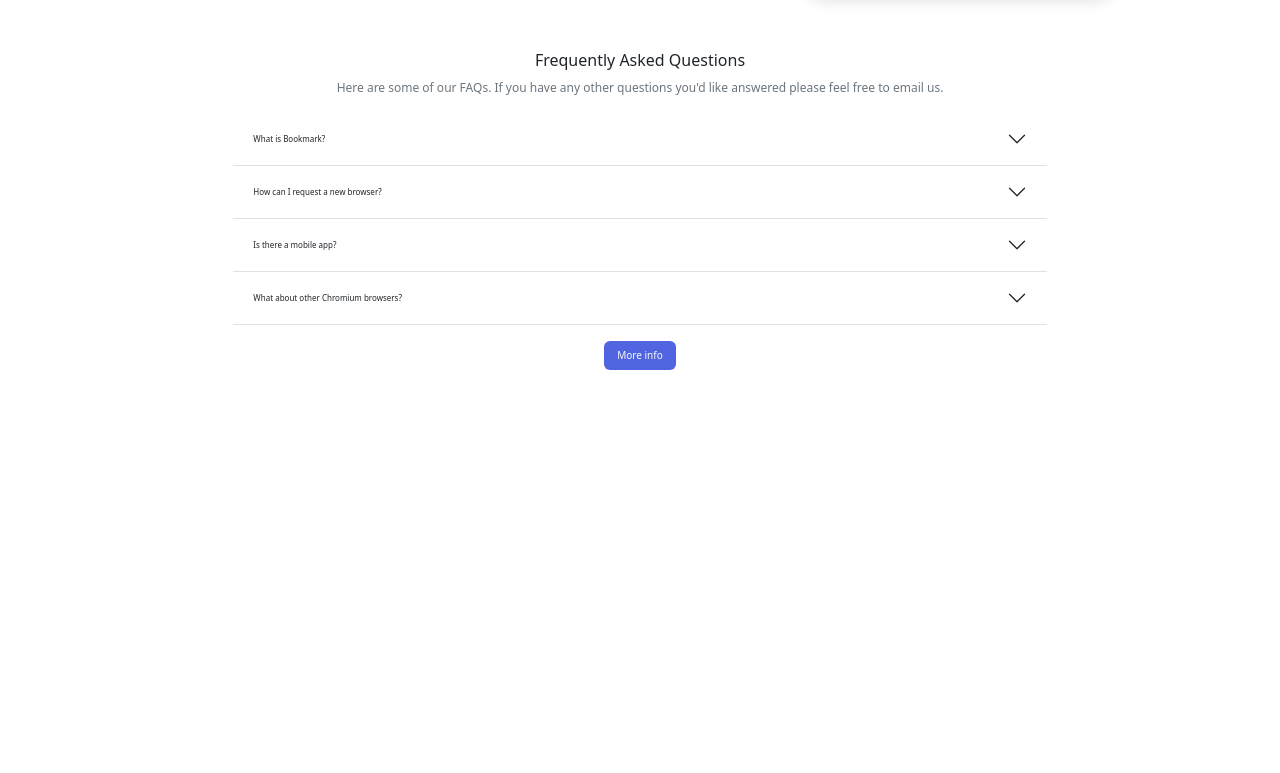
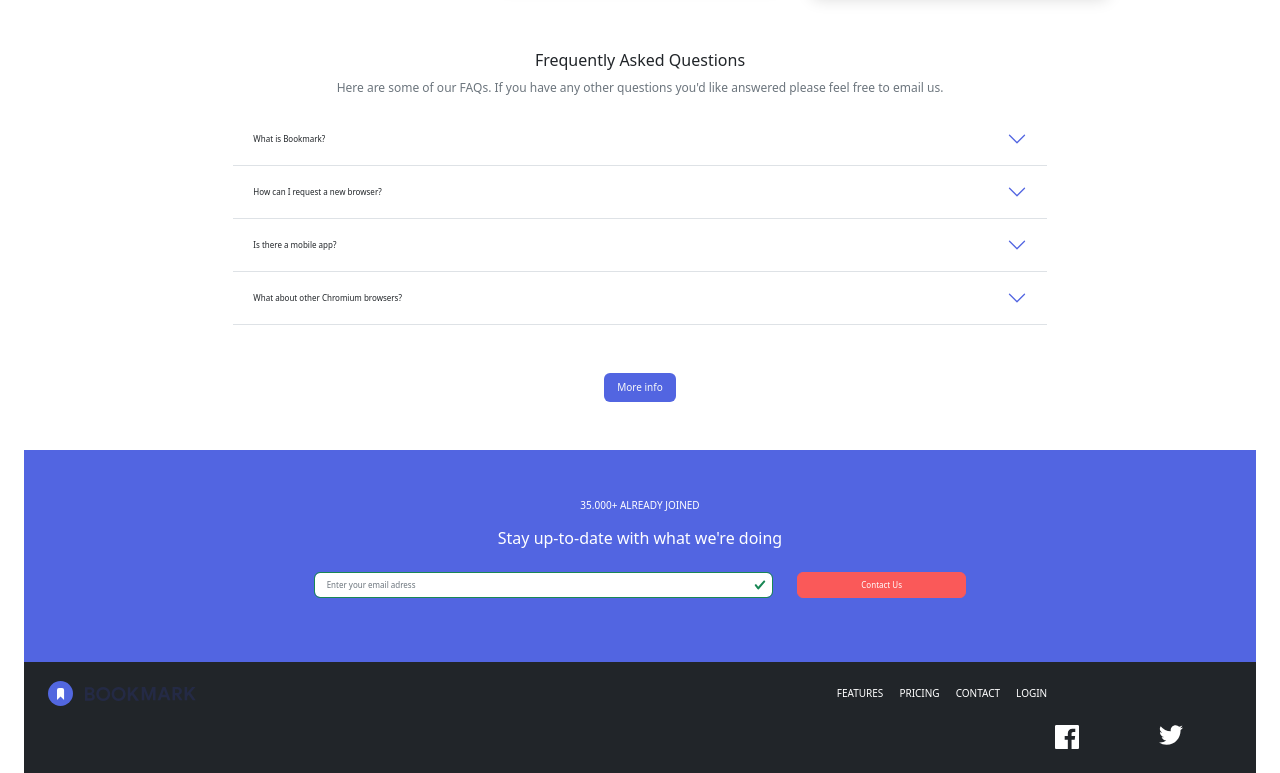
Before and after one commit to peppermintpepi/SPRINT2, a website: page index.html in a window 1280 px wide. Shown: the part 1576-2349 px from the top of the page. Before the commit the page ends 1946 px from the top, so only its background shows below. Drawn offline with Linux system fonts and the light colour scheme.

Commit message:
exerici 4 + 5

```diff
--- a/index.html
+++ b/index.html
@@ -9,7 +9,6 @@
     <meta http-equiv="X-UA-Compatible" content="IE=edge">
     <meta name="viewport" content="width=device-width, initial-scale=1.0">
     <link rel="stylesheet" href="/css/main.min.css">
-    <link rel="stylesheet" href="/css/styles.css">
     <!-- <link href="https://cdn.jsdelivr.net/npm/bootstrap@5.0.2/dist/css/bootstrap.min.css" rel="stylesheet"
              integrity="sha384-EVSTQN3/azprG1Anm3QDgpJLIm9Nao0Yz1ztcQTwFspd3yD65VohhpuuCOmLASjC" crossorigin="anonymous"> -->
     <title>Bootstrap</title>
@@ -28,10 +27,9 @@
                 <!-- menú de navegació -->
                 <button class="btn navbar-toggler" type="button" data-bs-toggle="collapse" data-bs-target="#MenuNav"
                     aria-expanded="false" aria-controls="MenuNav">
-                    <!-- <span class="navbar-toggler-icon"></span> -->
                     <img src="/img/icon-hamburger.svg">
                 </button>
-                <div id="MenuNav" class="collapse navbar-collapse justify-content-end fs-3">
+                <div id="MenuNav" class="collapse navbar-collapse justify-content-end fs-3 mx-4">
                     <ul class="navbar-nav nav-pills">
                         <li class="nav-item" id="navBar-btn">
                             <a class="nav-link text-muted" href="#">FEATURES</a>
@@ -53,10 +51,9 @@
     <!-- contingut principal (exercici 1-part 2) -->
     <div class="container-fluid">
         <div class="row mt-5 d-flex flex-wrap align-items-center justify-content-center">
-            <div class="col-10 col-sm-6 order-sm-last">
-                <!-- <div id="main-content-shadow" class="bg-primary"> -->
-                    <img src="/img/illustration-hero.svg" class="img-fluid" id="main-content-img">
-                <!-- </div> -->
+            <div class="col-10 col-sm-6 order-sm-last" id="main-content">
+                <!--                 <span class="main-content-shape">   </span> -->
+                <img src="/img/illustration-hero.svg" class="img-fluid main-content-img" id="main-content-img">
             </div>
             <div class="col-10 justify-content-center col-sm-5">
                 <h2 class="text-dark text-center text-sm-start">A Simple Bookmark Manager</h2>
@@ -66,11 +63,13 @@
                 <div class="nav justify-content-center justify-content-sm-start">
                     <ul class="nav nav-pills">
                         <li class="nav-item" id="get-browser-btn">
-                            <button class="btn nav-link text-white bg-primary fs-5 fw-lighter shadow rounded">Get it on
+                            <button type="button"
+                                class="btn nav-link text-dark btn-primary fs-5 fw-lighter shadow rounded">Get it on
                                 Chrome</button>
                         </li>
                         <li class="nav-item ms-3" id="get-browser-btn">
-                            <button class=" btn nav-link text-dark bg-light shadow rounded fs-5 fw-lighter">Get it on
+                            <button type="button"
+                                class=" btn nav-link text-dark btn-primary shadow rounded fs-5 fw-lighter">Get it on
                                 Firefox</button>
                         </li>
                     </ul>
@@ -115,7 +114,8 @@
                 <p class="text-muted fs-4 fw-light text-center text-sm-start">Organize your bookmarks however you like.
                     Our simple drag-and-drop interface gives your complete control over how you manage your favourite
                     sites.</p>
-                <button class="btn text-light bg-primary fs-5 mt-3 nav-pills mx-auto d-block mx-sm-0" href="#">More
+                <button type="button" class="btn text-light btn-primary fs-5 mt-3 nav-pills mx-auto d-block mx-sm-0"
+                    href="#">More
                     info</button>
             </div>
         </div>
@@ -140,7 +140,8 @@
                         <h3 class="card-title text-dark text-center mt-3">Add to Chrome</h3>
                         <p class="card-text text-dark fs-5 fw-light text-center">Minimum version 62</p>
                         <img src="/img/bg-dots.svg" class="img-fluid mt-3">
-                        <button class="btn text-light bg-primary fs-5 mt-3 nav-pills mx-auto d-block mb-3 px-5 px-sm-3"
+                        <button type="button"
+                            class="btn text-light btn-primary fs-5 mt-3 nav-pills mx-auto d-block mb-3 px-5 px-sm-3"
                             href="#">Add
                             & Install Extension</button>
                     </div>
@@ -194,8 +195,9 @@
                     <div class="accordion accordion-flush" id="accordionFAQ">
                         <div class="accordion-item">
                             <h2 class="accordion-header" id="heading-what-is">
-                                <button class="accordion-button collapsed" type="button" data-bs-toggle="collapse"
-                                    data-bs-target="#FAQ-what-is" aria-expanded="true" aria-controls="FAQ-what-is">
+                                <button class="accordion-button collapsed text-dark" type="button"
+                                    data-bs-toggle="collapse" data-bs-target="#FAQ-what-is" aria-expanded="true"
+                                    aria-controls="FAQ-what-is">
                                     What is Bookmark?
                                 </button>
                             </h2>
@@ -213,8 +215,8 @@
                         <!-- how can i request a new browser -->
                         <div class="accordion-item">
                             <h2 class="accordion-header" id="heading-new-browser">
-                                <button class="accordion-button collapsed" type="button" data-bs-toggle="collapse"
-                                    data-bs-target="#FAQ-new-browser" aria-expanded="true"
+                                <button class="accordion-button collapsed text-dark" type="button"
+                                    data-bs-toggle="collapse" data-bs-target="#FAQ-new-browser" aria-expanded="true"
                                     aria-controls="#FAQ-new-browser">
                                     How can I request a new browser?
                                 </button>
@@ -237,8 +239,8 @@
                         <!-- Is there a mobile app? -->
                         <div class="accordion-item">
                             <h2 class="accordion-header" id="heading-mobile-app">
-                                <button class="accordion-button collapsed" type="button" data-bs-toggle="collapse"
-                                    data-bs-target="#FAQ-mobile-app" aria-expanded="true"
+                                <button class="accordion-button collapsed text-dark" type="button"
+                                    data-bs-toggle="collapse" data-bs-target="#FAQ-mobile-app" aria-expanded="true"
                                     aria-controls="FAQ-mobile-app">
                                     Is there a mobile app?
                                 </button>
@@ -261,8 +263,9 @@
                         <!-- Chromium browser -->
                         <div class="accordion-item">
                             <h2 class="accordion-header" id="heading-chromium">
-                                <button class="accordion-button collapsed" type="button" data-bs-toggle="collapse"
-                                    data-bs-target="#FAQ-chromium" aria-expanded="true" aria-controls="FAQ-chromium">
+                                <button class="accordion-button collapsed text-dark" type="button"
+                                    data-bs-toggle="collapse" data-bs-target="#FAQ-chromium" aria-expanded="true"
+                                    aria-controls="FAQ-chromium">
                                     What about other Chromium browsers?
                                 </button>
                             </h2>
@@ -281,11 +284,75 @@
                                 </div>
                             </div>
                         </div>
-                        <button class="btn text-light bg-primary fs-5 mt-3 nav-pills mx-auto d-block" href="#">More
+                        <button class="btn text-light bg-primary fs-5 mt-3 nav-pills mx-auto d-block mt-5" href="#">More
                             info</button>
                     </div>
                 </div>
             </div>
+
+            <!-- Exercici 5 (nivell 2) - Sprit 2 -->
+            <!-- form -->
+            <div class="container-fluid bg-primary mt-5 p-5">
+                <div class="row justify-content-center">
+                    <div class="col-8 co-sm-6">
+                        <p class="text-white fs-5 text-center">35.000+ ALREADY JOINED</p>
+                    </div>
+                </div>
+                <div class="row justify-content-center">
+                    <div class="col-8 col-sm-6">
+                        <h2 class="text-white text-center">Stay up-to-date with what we're doing</h2>
+                    </div>
+                </div>
+                <div class="row justify-content-center my-3">
+                    <div class="col-10 col-sm-5">
+                        <form class="was-validated">
+                            <input type="email" class="form-control" placeholder="Enter your email adress"></input>
+                        </form>
+                    </div>
+                    <div class="col-10 col-sm-2 mt-3 mt-sm-0 d-grid">
+                        <button type="button" class="btn btn-secondary text-white btn-block fs-6">Contact Us</button>
+                    </div>
+                </div>
+
+            </div>
+            <!-- Footer -->
+            <div class="container-fluid bg-dark">
+
+                <nav class="navbar navbar-expand-sm">
+                    <div class="container-fluid justify-content-sm-start justify-content-center">
+                        <a class="navbar-brand w-50" id="white-logo-text">
+                            <img src="/img/logo-bookmark.svg">
+                        </a>
+                    </div>
+                    <div id="MenuNav" class="container-fluid justify-content-center">
+                        <ul class="navbar navbar-nav align-content-center">
+                            <li class="nav-item" id="navBar-btn">
+                                <a class="nav-link text-white fs-5" href="#">FEATURES</a>
+                            </li>
+                            <li class="nav-item" id="navBar-btn">
+                                <a class="nav-link text-white fs-5" href="#">PRICING</a>
+                            </li>
+                            <li class="nav-item" id="navBar-btn">
+                                <a class="nav-link text-white fs-5" href="#">CONTACT</a>
+                            </li>
+                            <li class="nav-item" id="navBar-btn">
+                                <a class="nav-link text-white fs-5" href="#">LOGIN</a>
+                            </li>
+                        </ul>
+                    </div>
+                </nav>
+                <div class="container-fluid">
+                    <div class="row justify-content-center justify-content-sm-end pb-4">
+                        <div class="col-1">
+                            <div class="socials-logo mw-50" href="#"><img src="/img/icon-facebook.svg"></div>
+                        </div>
+                        <div class="col-1">
+                            <div class="mx-1 socials-logo" href="#"><img src="/img/icon-twitter.svg"></div>
+                        </div>
+                    </div>
+                </div>
+
+            </div>
 </body>
 
 </html>
--- a/scss/main.scss
+++ b/scss/main.scss
@@ -1,7 +1,32 @@
 //custom color
 $primary: #5265E1;
 $secondary: #FA5959;
+$dark: rgb(27, 30, 54);
 $font-size-base: 0.5rem;
+$accordion-button-color: #5265E1;
+
+@mixin shape($left-position) {
+    background-color: $primary;
+    padding: 6.5rem;
+    width: auto;
+    border-radius: 5rem;
+    display: inline-block;
+    position: relative;
+    left: $left-position;
+}
+
+.main-content-shape {
+    @include shape;
+}
+
+#white-logo-text {
+    filter: brightness(2);
+}
+
+.socials-logo {
+    max-width: 50%;
+    height: auto;
+}
 
 //import bootstrap
 @import "../node_modules/bootstrap/scss/bootstrap";
```
Also changed, not shown: css/styles.css (deleted, +0 -23 lines), css/main.min.css, 1 other file.
